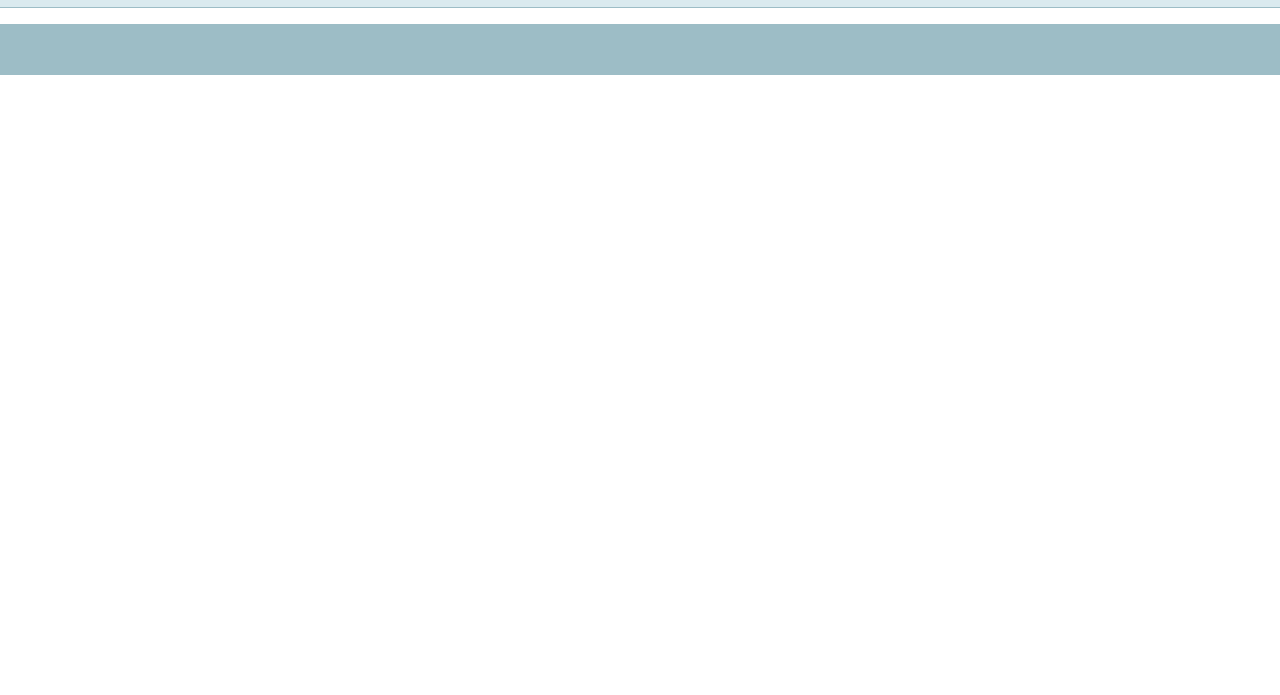
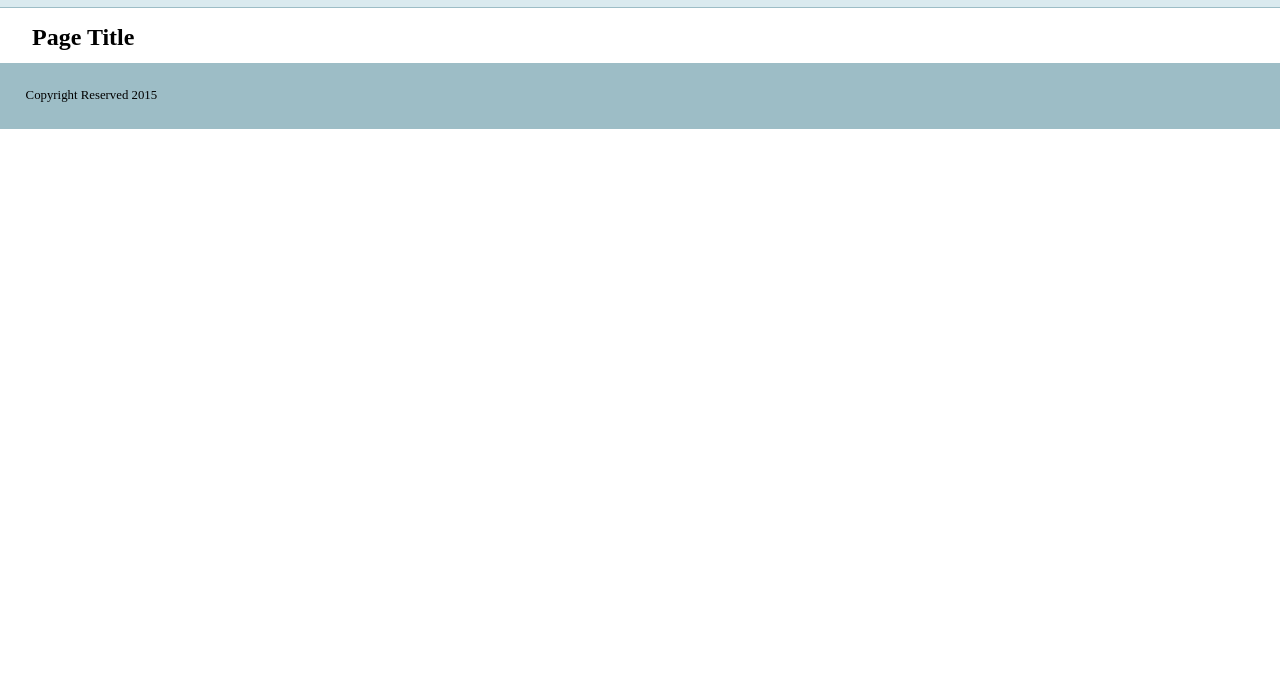
Before and after one commit to b2027642/git-basics, a plain HTML site: page index.html in a window 1280 px wide. Shown: the part 105-800 px from the top of the page. Drawn offline with nearby package versions, Linux system fonts and the light colour scheme.

Commit message:
added more info to template

```diff
--- a/index.html
+++ b/index.html
@@ -19,8 +19,9 @@
     <nav id="pageNav">
     </nav>
     <main>
+        <h2>Page Title</h2>
     </main>
-    <footer>
+    <footer>Copyright Reserved 2015
     </footer>
         <script>
 //use the modernizr load to load up external scripts. This will load the scripts asynchronously, but the order listed matters. Although it will load all scripts in parallel, it will execute them in the order listed
```
